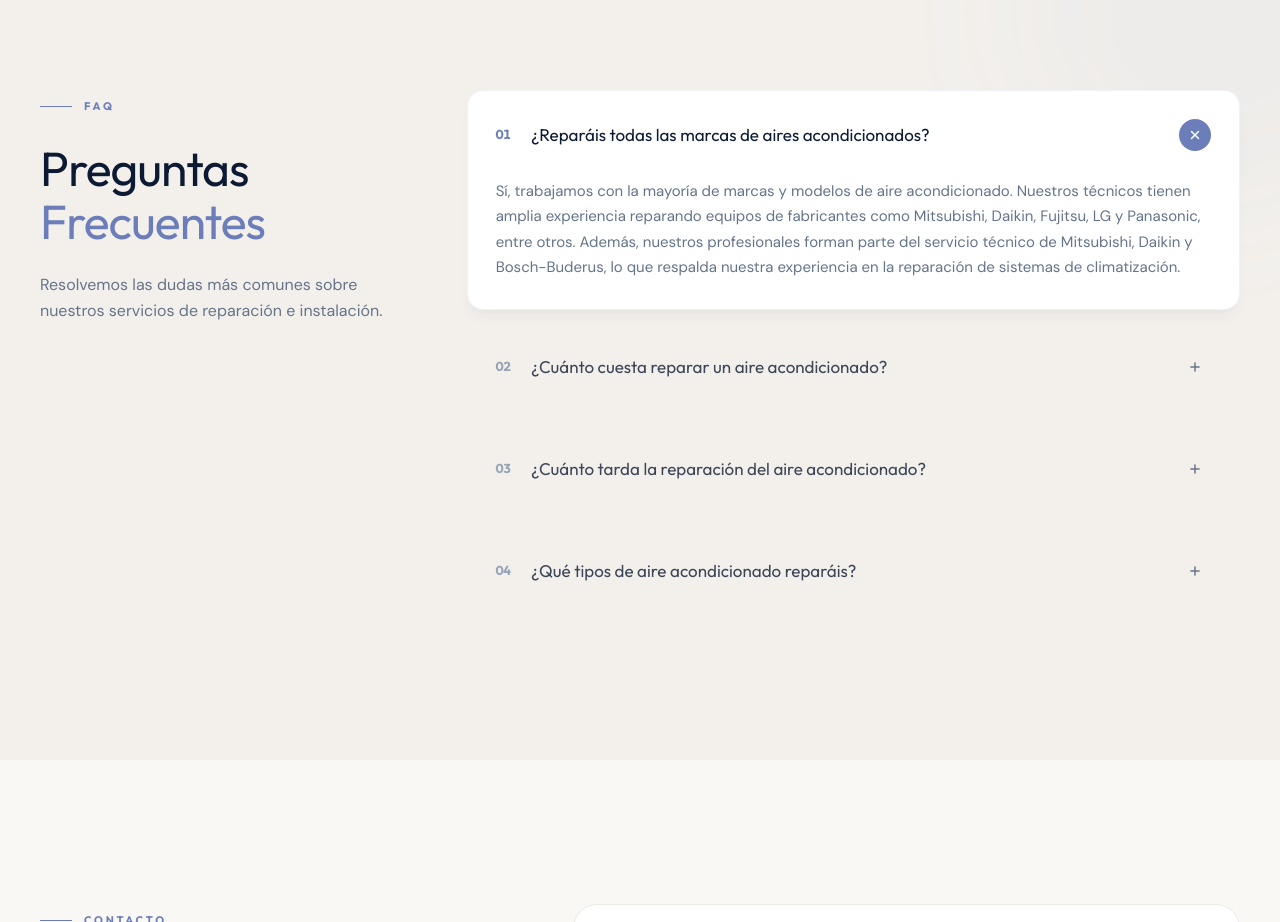
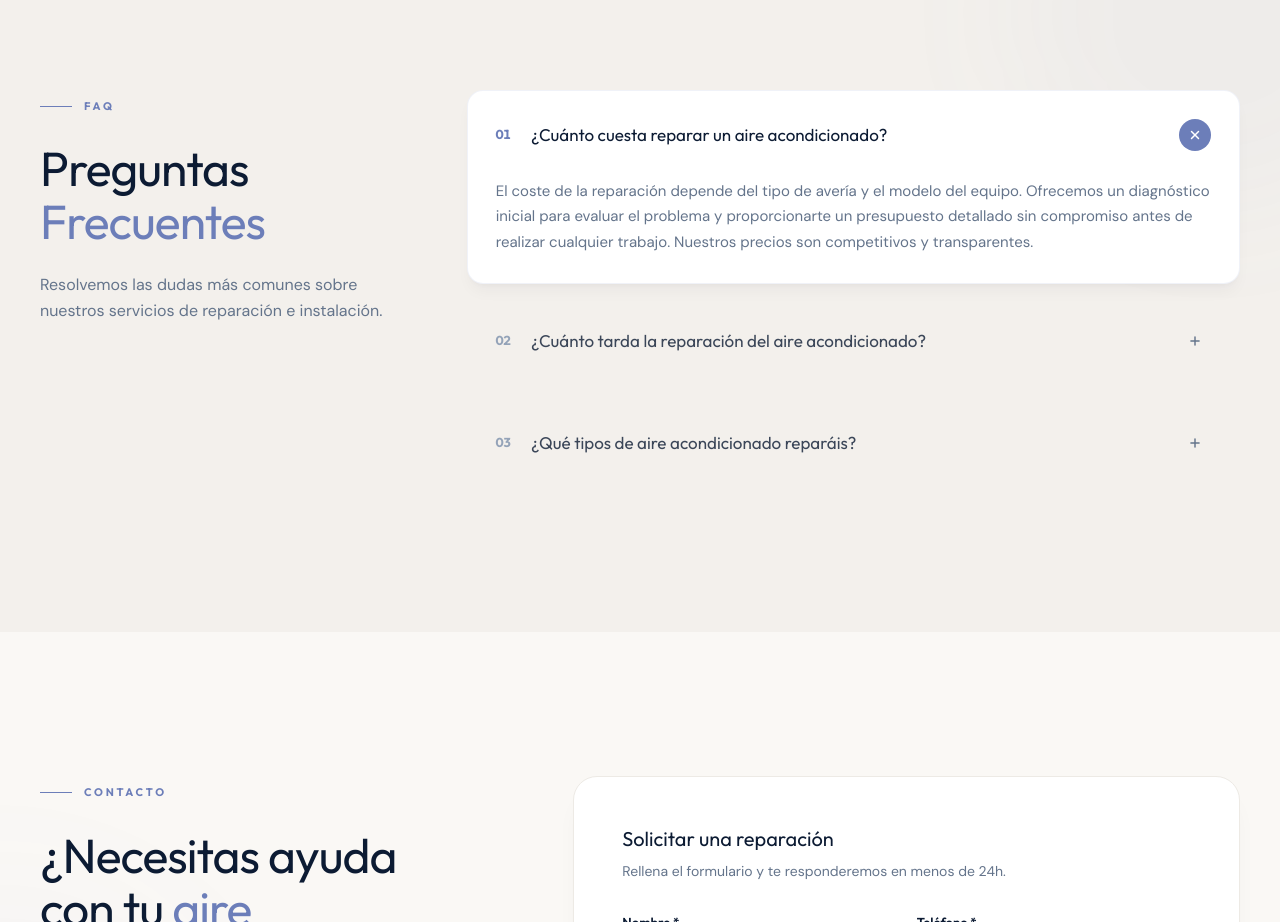
Before and after one commit to SamuelFriasNieto/cooling-repair-landing, a Next.js app: page / in a window 1280 px wide. Shown: the part 3600-4522 px from the top of the page. Built offline with nearby package versions, Linux system fonts and the light colour scheme.

Commit message:
fix: quit brands from faq

```diff
--- a/src/components/FAQ.tsx
+++ b/src/components/FAQ.tsx
@@ -5,11 +5,6 @@ import { motion, AnimatePresence } from "framer-motion";
 import { Plus, X } from "lucide-react";
 
 const faqs = [
-  {
-    question: "¿Reparáis todas las marcas de aires acondicionados?",
-    answer:
-      "Sí, trabajamos con la mayoría de marcas y modelos de aire acondicionado. Nuestros técnicos tienen amplia experiencia reparando equipos de fabricantes como Mitsubishi, Daikin, Fujitsu, LG y Panasonic, entre otros. Además, nuestros profesionales forman parte del servicio técnico de Mitsubishi, Daikin y Bosch-Buderus, lo que respalda nuestra experiencia en la reparación de sistemas de climatización.",
-  },
   {
     question: "¿Cuánto cuesta reparar un aire acondicionado?",
     answer:
```
